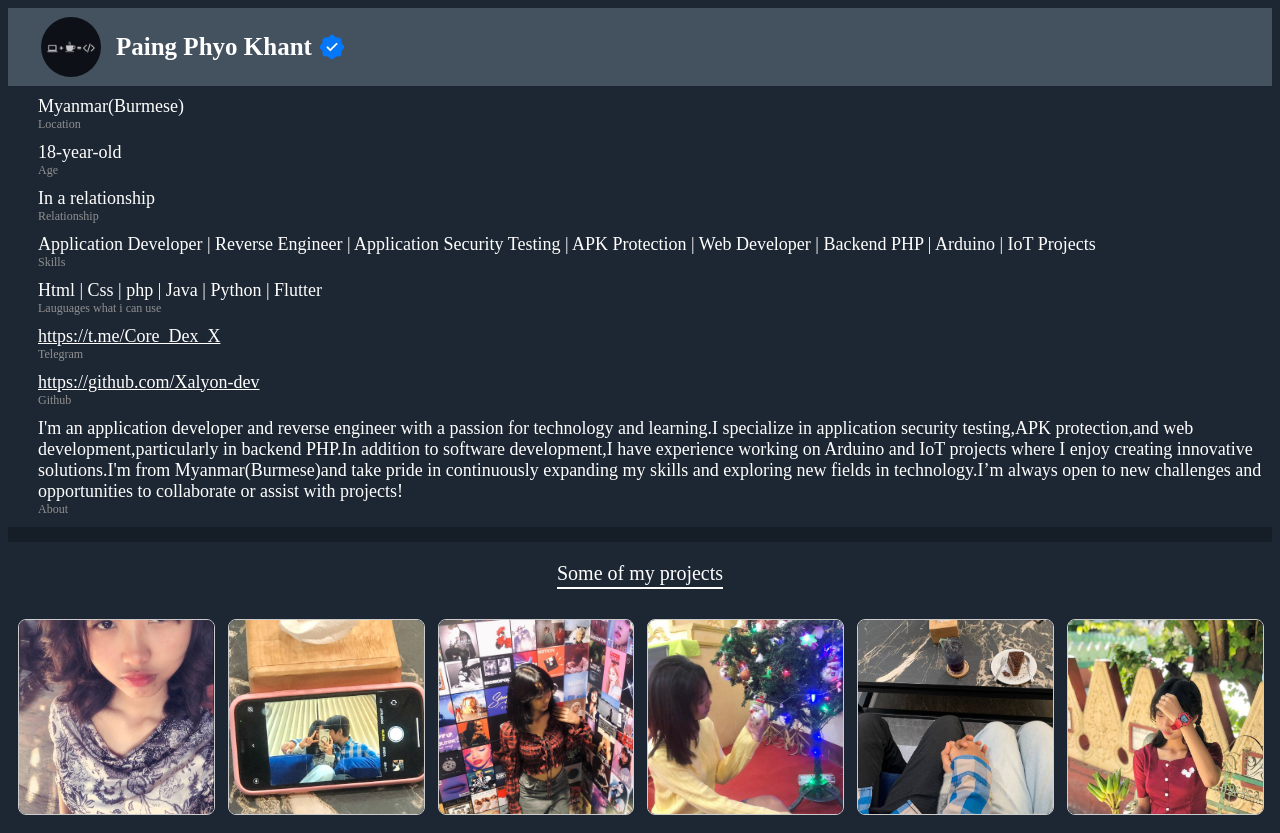
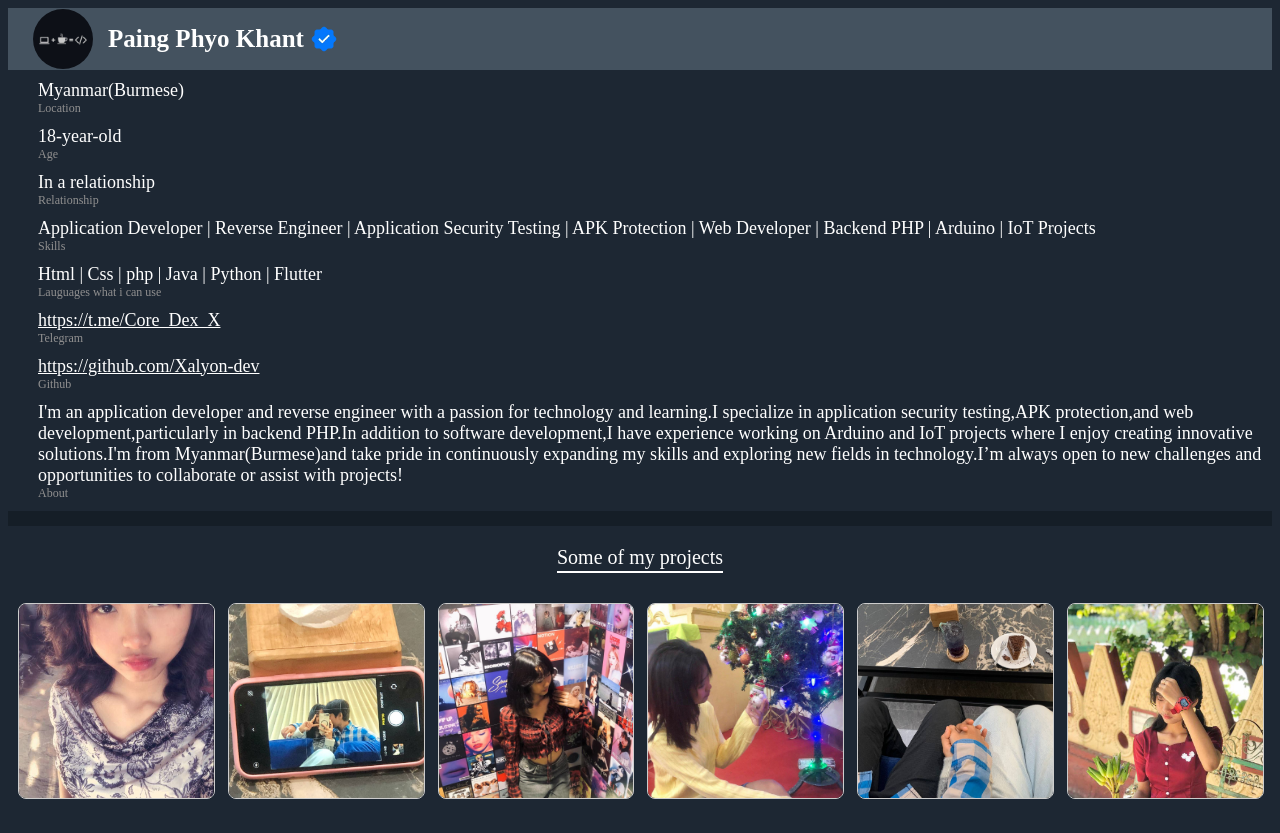
Before and after one commit to Xalyon-dev/portfolio, a plain HTML site: page index.html in a window 1280 px wide. Drawn offline with Linux system fonts and the light colour scheme.

Commit message:
Update style.css

```diff
--- a/style.css
+++ b/style.css
@@ -11,7 +11,7 @@ body {
 
 .profileclass {
     display: flex;
-    padding: 8px;
+    padding: 0px;
     margin: 0;
     background-color: #44525F;
     animation: slideIn 1s ease-out;
```
